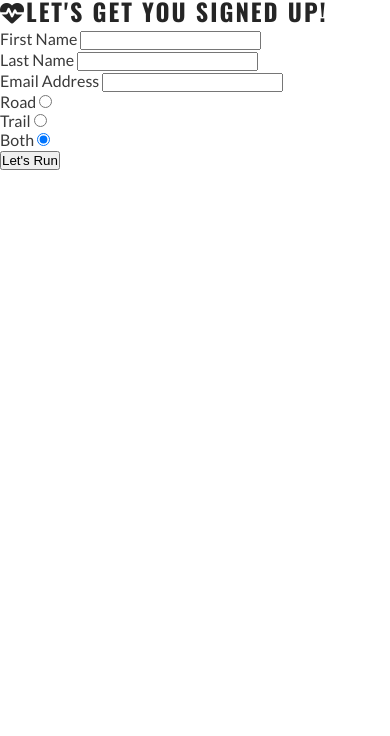
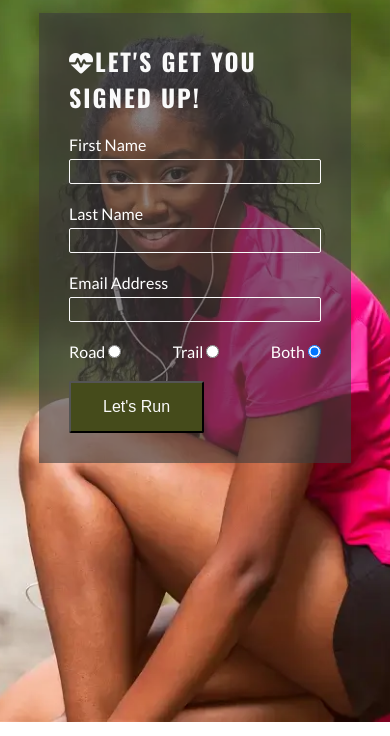
Before and after one commit to HarrisonT1/love-running1, a plain HTML site: page signup.html in a window 390 px wide. Shown: the part 54-790 px from the top of the page. Drawn offline with nearby package versions, Linux system fonts and the light colour scheme.

Commit message:
Add sytle and responsiveness to signup page

```diff
--- a/assets/css/style.css
+++ b/assets/css/style.css
@@ -90,7 +90,11 @@ nav {
 main {
   /* Make main element take up any surplus space to push footer down */
   flex: 1 0 auto;
+  /* to show footer  */
   margin-top: 47px;
+  /* enable flex properties for child elements */
+  display: flex;
+  flex-direction: column;
 }
 
 /* hero seciton */
@@ -210,6 +214,51 @@ main {
   color: #3a3a3a;
 }
 
+#signup {
+  background: url(../images/signup-image.webp);
+  background-size: cover;
+  background-position: 75%;
+  flex-grow: 1;
+  padding: 20px 10% 0 10%;
+}
+
+#signup-form {
+  color: #ffffff;
+  background-color: rgb(60, 60, 60, .6);
+  padding: 30px;
+}
+
+#signup h2 {
+  color: #fafafa;
+  padding-bottom: 20px;
+}
+
+.text-input {
+  background: transparent;
+  color: #fafafa;
+  width: 100%;
+  padding: 0 5px;
+  border-radius: 2px;
+  margin: 5px 0 20px 0;
+  border: 1px solid #fafafa;
+  height: 25px;
+}
+
+.radio-buttons {
+  display: flex;
+  justify-content: space-between;
+  width: 100%;
+}
+
+.join-button {
+  margin-top: 20px;
+  padding: 15px 32px;
+  border-radius: 2px;
+  background-color: #454b1b;
+  color: #fafafa;
+  font-size: 100%;
+}
+
 /* Media query: large or landscape phones (576px or large) */
 @media screen and (min-width: 576px) {
   #photos {
@@ -270,6 +319,29 @@ main {
   #photos {
     column-count: 3;
   }
+
+  /* signup page media query */
+
+  #signup {
+    background-position: center;
+    position: relative;
+  }
+
+  #signup-form {
+    position: absolute;
+    top: 150px;
+    left: 10%;
+    max-width: 400px;
+  }
+
+  .text-input:hover {
+    border-color: #f16c6b;
+  }
+
+  .join-button:hover {
+    background-color: #fafafa;
+    color: #454b1b;
+  }
 }
 
 /* large devices (laptops and desktops, 992px and up) */
```
